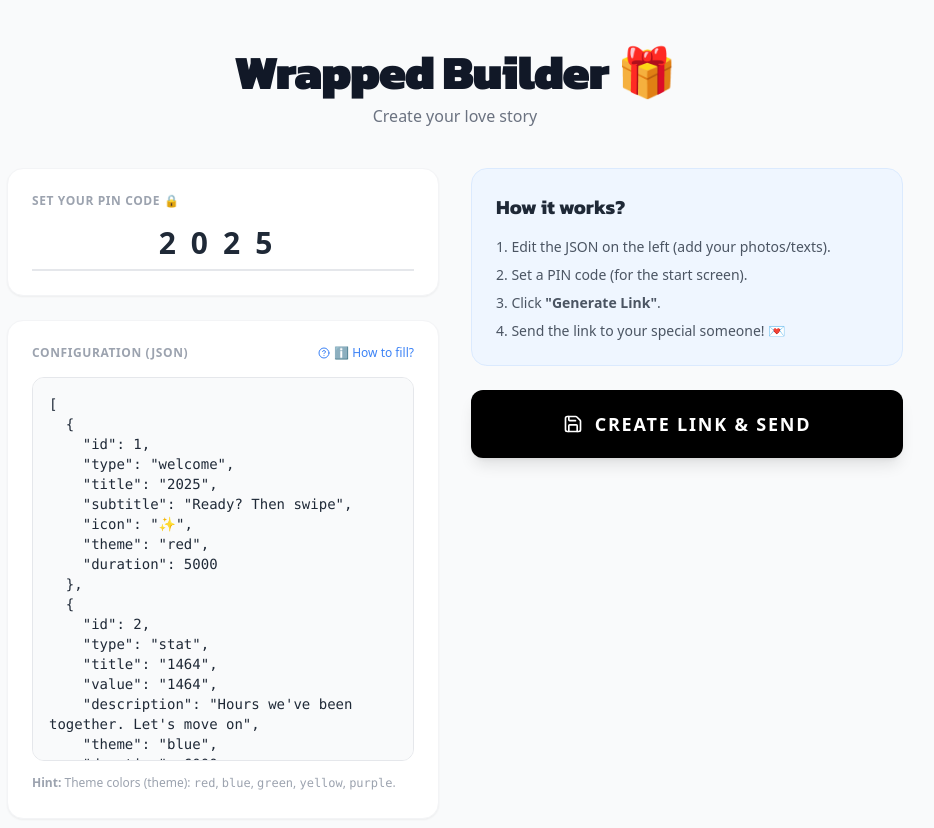
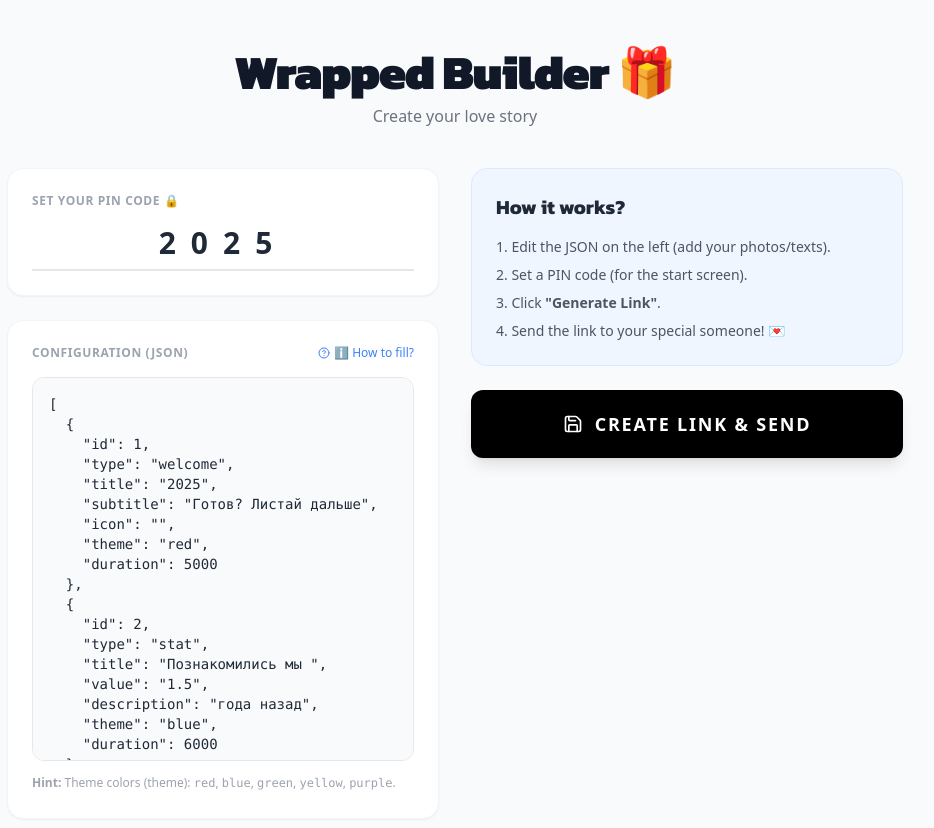
Before and after one commit to volamoks/myWrap, a React (Vite) app: page / in a window 1280 px wide. Shown: the top 828 px of the page, without its empty margins (185-1119 px from the left). Built offline with nearby package versions, Linux system fonts and the light colour scheme; a web font is replaced by a local one.

Commit message:
Update admin builder template with Russian content and local images

```diff
--- a/src/components/AdminPage.jsx
+++ b/src/components/AdminPage.jsx
@@ -8,39 +8,57 @@ const DEFAULT_JSON = [
         "id": 1,
         "type": "welcome",
         "title": "2025",
-        "subtitle": "Ready? Then swipe",
-        "icon": "✨",
+        "subtitle": "Готов? Листай дальше",
+        "icon": "",
         "theme": "red",
         "duration": 5000
     },
     {
         "id": 2,
         "type": "stat",
-        "title": "1464",
-        "value": "1464",
-        "description": "Hours we've been together. Let's move on",
+        "title": "Познакомились мы ",
+        "value": "1.5",
+        "description": "года назад",
         "theme": "blue",
         "duration": 6000
     },
     {
         "id": 3,
         "type": "stat",
-        "title": "We went on",
-        "value": "42",
-        "description": "Dates. Even more await us ahead",
+        "title": "Были вместе в",
+        "value": "2",
+        "description": "городах",
         "theme": "green",
+        "duration": 6000
+    },
+    {
+        "id": 3,
+        "type": "stat",
+        "title": "Поедем на ",
+        "value": "Bali",
+        "description": "еще раз",
+        "theme": "yellow",
         "duration": 6000
     },
     {
         "id": 4,
         "type": "quiz",
-        "title": "We sent so many cat stickers. Guess how many?",
+        "title": "Сколько раз я тебе отправил Толстого кота",
         "options": [
-            { "text": "150", "correct": false },
-            { "text": "342", "correct": true },
-            { "text": "89", "correct": false }
+            {
+                "text": "150",
+                "correct": false
+            },
+            {
+                "text": "454",
+                "correct": true
+            },
+            {
+                "text": "89",
+                "correct": false
+            }
         ],
-        "theme": "yellow",
+        "theme": "blue",
         "duration": 10000
     },
     {
@@ -48,9 +66,18 @@ const DEFAULT_JSON = [
         "type": "list",
         "title": "Our moments",
         "items": [
-            { "label": "Trips", "value": "12" },
-            { "label": "Movies", "value": "48" },
-            { "label": "Songs", "value": "156" }
+            {
+                "label": "Путешествия",
+                "value": "2"
+            },
+            {
+                "label": "Фильмы",
+                "value": "178"
+            },
+            {
+                "label": "Прогулки с Боней",
+                "value": "11"
+            }
         ],
         "theme": "purple",
         "duration": 8000
@@ -58,11 +85,20 @@ const DEFAULT_JSON = [
     {
         "id": 6,
         "type": "quiz",
-        "title": "Most frequent phrase. Guess?",
+        "title": "Мое самое любимое прозвище для тебя?",
         "options": [
-            { "text": "I love you", "correct": false },
-            { "text": "What shall we eat?", "correct": true },
-            { "text": "Where are the keys?", "correct": false }
+            {
+                "text": "Успешный молодой человек",
+                "correct": false
+            },
+            {
+                "text": "ЛОХ",
+                "correct": true
+            },
+            {
+                "text": "Че так холодно у тебя?",
+                "correct": false
+            }
         ],
         "theme": "red",
         "duration": 10000
@@ -73,8 +109,10 @@ const DEFAULT_JSON = [
         "title": "How it started...",
         "description": "First steps",
         "images": [
-            "https://images.unsplash.com/photo-1516589178581-6cd7833ae3b2?w=800&auto=format&fit=crop",
-            "https://images.unsplash.com/photo-1511895426328-dc8714191300?w=800&auto=format&fit=crop"
+            "/assets/IMG_1077.jpg",
+            "/assets/IMG_1785.jpg",
+            "/assets/IMG_2742.jpg",
+            "/assets/IMG_3212.jpg"
         ],
         "theme": "blue",
         "duration": 7000
@@ -85,8 +123,10 @@ const DEFAULT_JSON = [
         "title": "How it's going...",
         "description": "And this is just the beginning",
         "images": [
-            "https://images.unsplash.com/photo-1529626455594-4ff0802cfb7e?w=800&auto=format&fit=crop",
-            "https://images.unsplash.com/photo-1523307730650-5945347f3911?w=800&auto=format&fit=crop"
+            "/assets/IMG_4835.jpg",
+            "/assets/IMG_4902.jpg",
+            "/assets/IMG_4999.jpg",
+            "/assets/IMG_5009.jpg"
         ],
         "theme": "green",
         "duration": 7000
@@ -96,9 +136,18 @@ const DEFAULT_JSON = [
         "type": "list",
         "title": "Top Vibes",
         "items": [
-            { "label": "Late night talks", "value": "∞" },
-            { "label": "Top share moment", "value": "quiet walks" },
-            { "label": "Our top activity", "value": "holding hands" }
+            {
+                "label": "Вечером за проектором",
+                "value": "∞"
+            },
+            {
+                "label": "Лучший пляж",
+                "value": "Melasti"
+            },
+            {
+                "label": "СЛюбимый сериал",
+                "value": "Game of Thrones"
+            }
         ],
         "theme": "purple",
         "duration": 8000
@@ -107,9 +156,18 @@ const DEFAULT_JSON = [
         "id": 10,
         "type": "summary",
         "stats": [
-            { "label": "Dates", "value": "42" },
-            { "label": "Hours together", "value": "1464" },
-            { "label": "Cats", "value": "342" }
+            {
+                "label": "Вечеров вместе",
+                "value": "201"
+            },
+            {
+                "label": "Любимый город",
+                "value": "Kuala-Lumpur"
+            },
+            {
+                "label": "Стикеров Бони",
+                "value": "176"
+            }
         ],
         "theme": "yellow",
         "duration": 10000
@@ -117,8 +175,8 @@ const DEFAULT_JSON = [
     {
         "id": 11,
         "type": "quote",
-        "title": "I don’t know what 2026 will bring.",
-        "subtitle": "But I like the idea of discovering it with you.",
+        "title": "Не знаю что дальше.",
+        "subtitle": "Но еще надеюсь, но поедем еще раз в путешествие скоро",
         "theme": "black",
         "duration": 10000
     }
```
